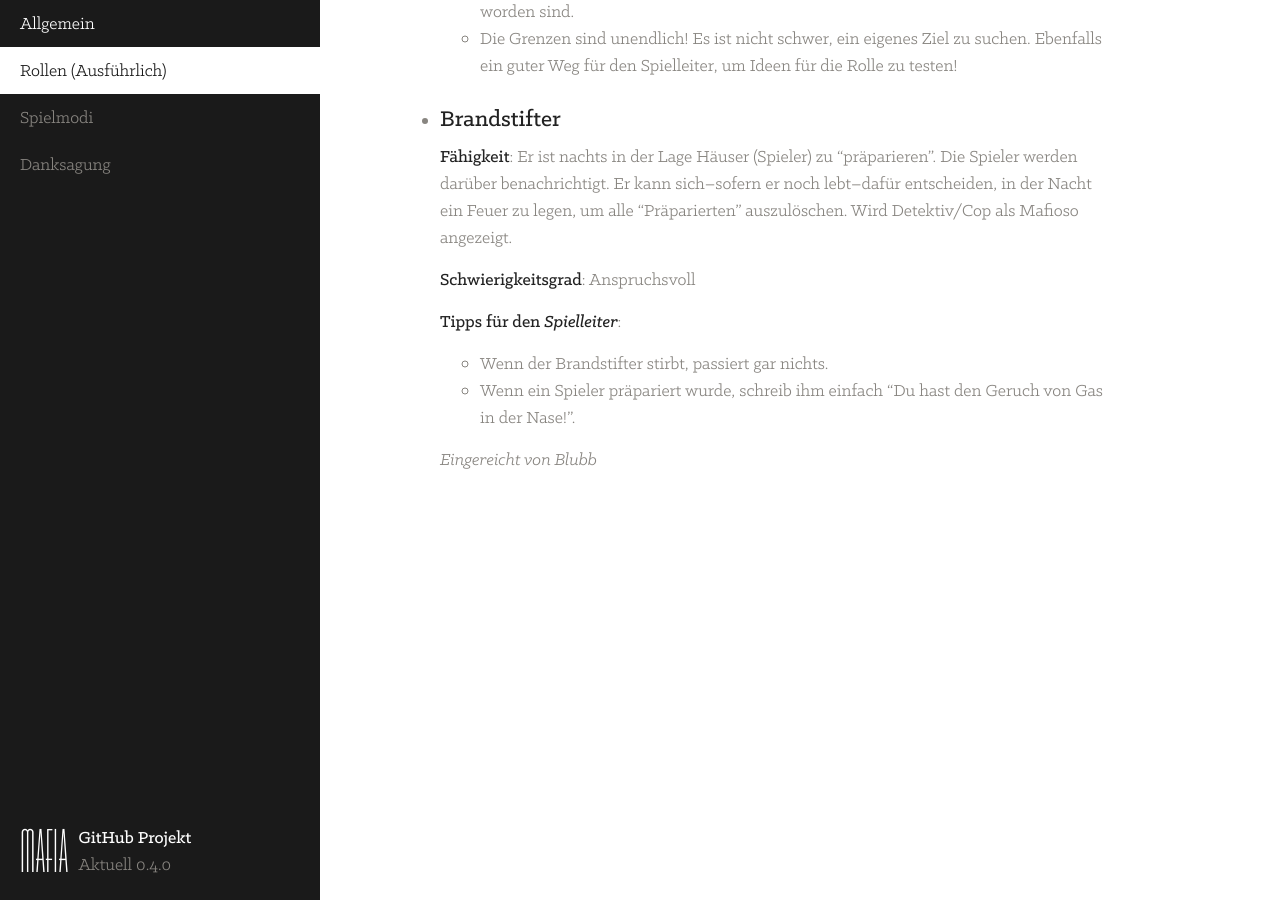
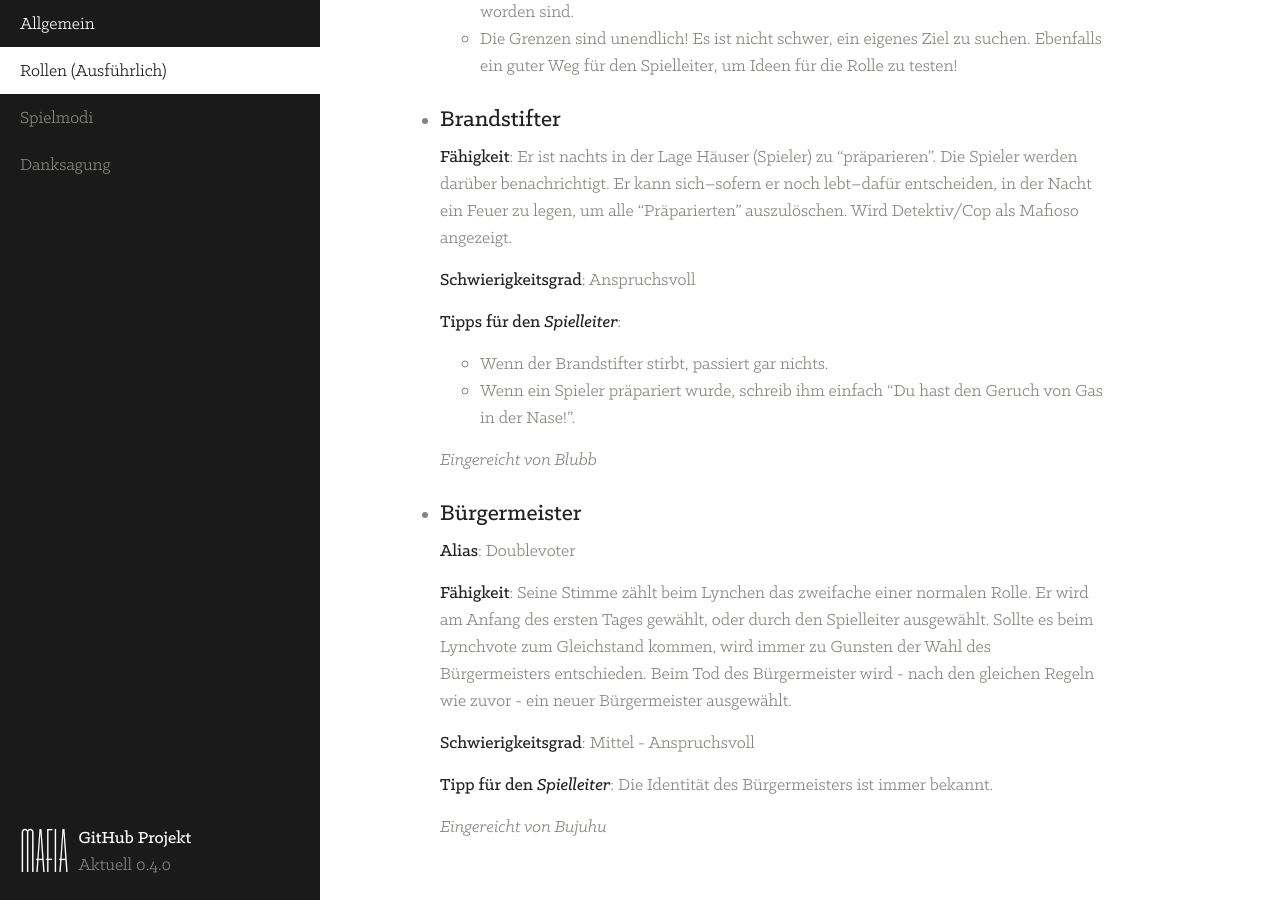
Before and after one commit to gamekeller/mafia, a Jekyll site: the page built from extended.md, in a window 1280 px wide and 900 px high, scrolled down 19339 px. Built offline with Jekyll 4.4.1, drawn with Linux system fonts in a browser that asks for light colours; emoji names are drawn with the system emoji font.

Commit message:
Added Bürgermeister role; resolves #16

```diff
--- a/extended.md
+++ b/extended.md
@@ -718,3 +718,16 @@ Jede Rolle ist wichtig, egal ob Bürger oder Mafia Goon, also verschwendet sie n
       * Wenn ein Spieler präpariert wurde, schreib ihm einfach “Du hast den Geruch von Gas in der Nase!”.
 
       *Eingereicht von Blubb*
+
+  - ### **Bürgermeister**
+      {: #buergermeister}
+
+      **Alias**: Doublevoter
+
+      **Fähigkeit**: Seine Stimme zählt beim Lynchen das zweifache einer normalen Rolle. Er wird am Anfang des ersten Tages gewählt, oder durch den Spielleiter ausgewählt. Sollte es beim Lynchvote zum Gleichstand kommen, wird immer zu Gunsten der Wahl des Bürgermeisters entschieden. Beim Tod des Bürgermeister wird - nach den gleichen Regeln wie zuvor - ein neuer Bürgermeister ausgewählt.
+
+      **Schwierigkeitsgrad**: Mittel - Anspruchsvoll
+
+      **Tipp für den *Spielleiter***: Die Identität des Bürgermeisters ist immer bekannt.
+
+      *Eingereicht von Bujuhu*
```
Also changed, not shown: index.md (+2 -0 lines), thanks.md (+1 -0 lines).
